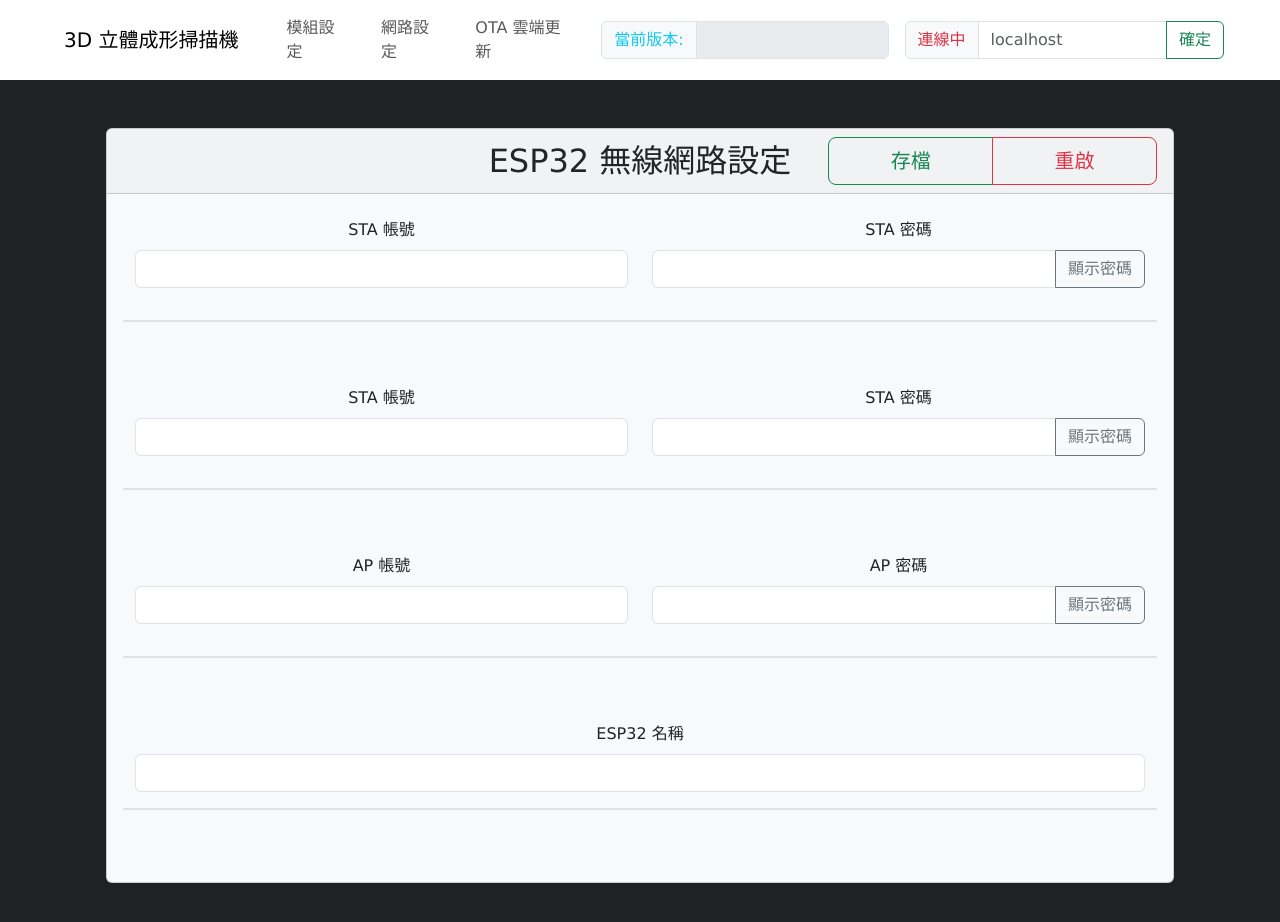
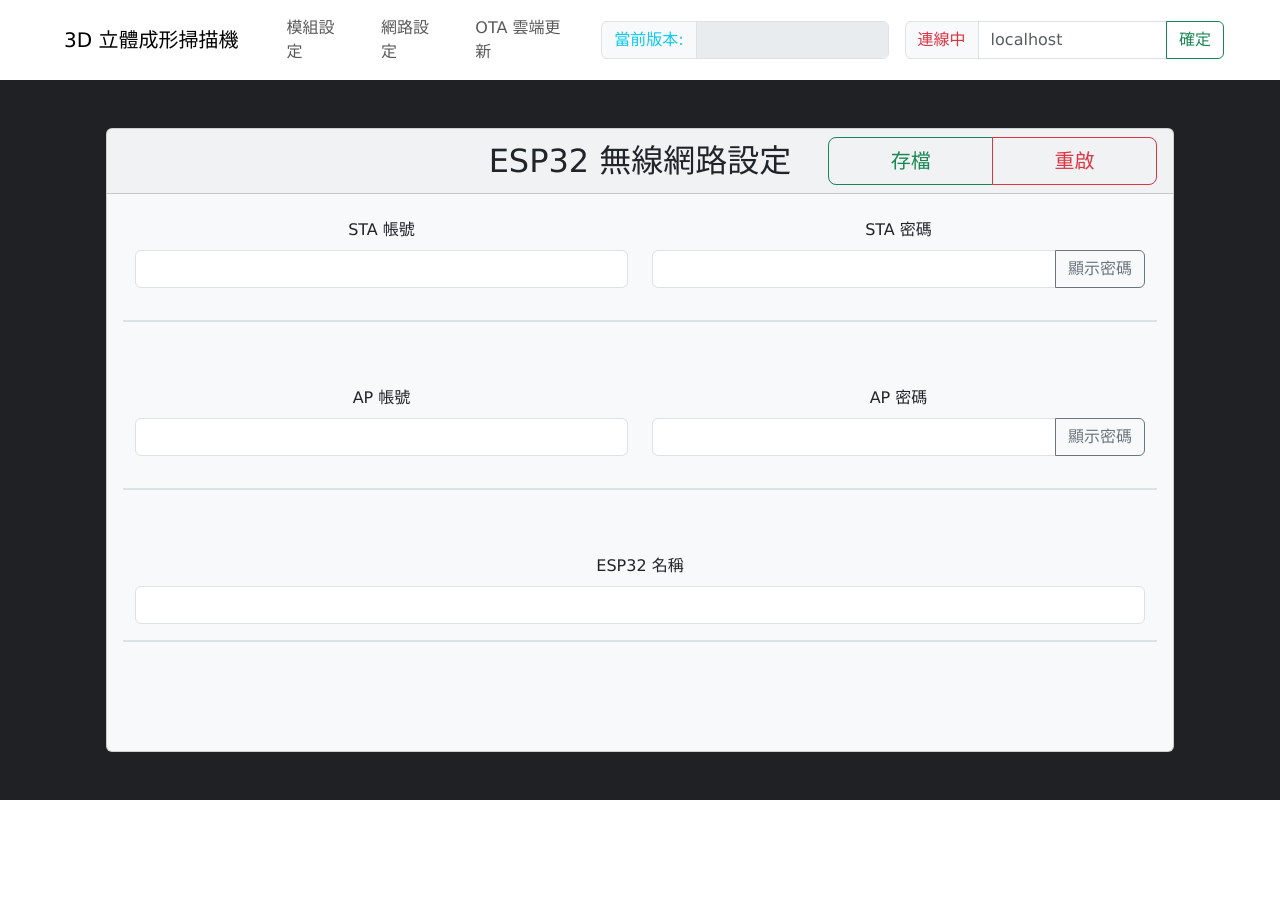
Before and after one commit to enjoycht/3d_scanner_nextjs, a Next.js app: page /WIFI in a window 1280 px wide. Shown: the top 922 px of the page. After the commit the page ends 800 px from the top, so only its background shows below. Built offline with nearby package versions, Linux system fonts and the light colour scheme; no server answers.

Commit message:
🐛 fix: Remove STA WIFI

```diff
--- a/src/app/WIFI/page.tsx
+++ b/src/app/WIFI/page.tsx
@@ -88,34 +88,6 @@ const WiFi = () => {
                                         </Form.Group>
                                         <div className="border-bottom border-2 p-2" />
                                     </Row>
-                                    <Row className='py-2 mb-5'>
-                                        <Form.Group as={Col} md="6">
-                                            <Form.Label>STA 帳號</Form.Label>
-                                            <Form.Control
-                                                required
-                                                type="text"
-                                                placeholder={info["sta"]["ssid"]}
-                                                defaultValue={staDefault}
-                                                onChange={(e) => setStaDefault(e.target.value)}
-                                            />
-                                        </Form.Group>
-                                        <Form.Group as={Col} md="6">
-                                            <Form.Label>STA 密碼</Form.Label>
-                                            <InputGroup className="mb-3">
-                                                <Form.Control
-                                                    required
-                                                    type={showPassword}
-                                                    defaultValue={staPasswordDefault === '' ? info["sta"]["password"] : staPasswordDefault}
-                                                    onChange={(e) => setStaPasswordDefault(e.target.value)}
-                                                />
-                                                <Button variant="outline-secondary" id="button-addon1"
-                                                onClick={() => setShowPassword(prevState => (prevState === "password" ? "text" : "password"))}>
-                                                    {(showPassword === "password") ? "顯示密碼" : "隱藏密碼"}
-                                                </Button>
-                                            </InputGroup>
-                                        </Form.Group>
-                                        <div className="border-bottom border-2 p-2" />
-                                    </Row>
                                     <Row className='py-2  mb-5'>
                                         <Form.Group as={Col} md="6">
                                             <Form.Label>AP 帳號</Form.Label>
```
